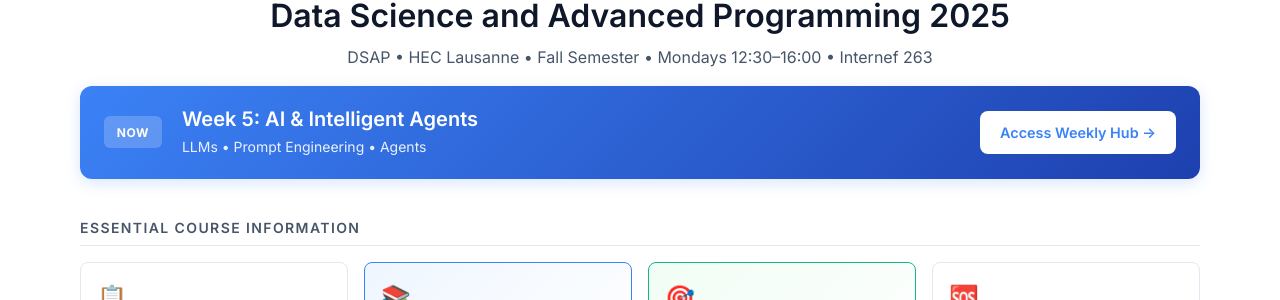
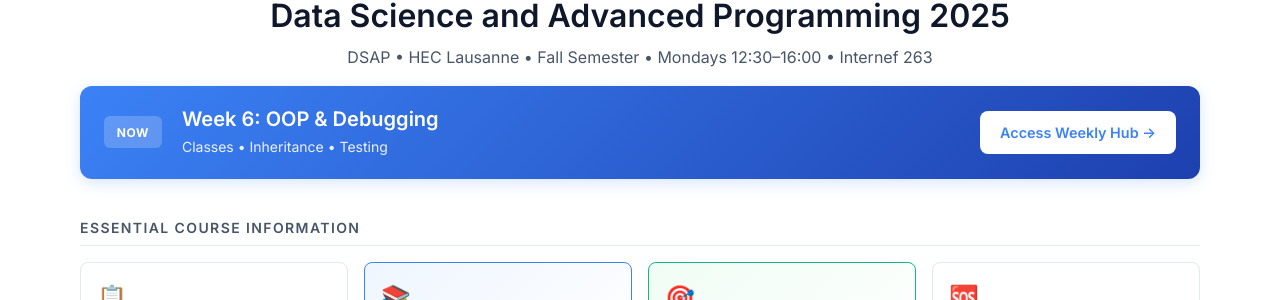
Before and after one commit to ap-unil-2025/course-materials, a Jekyll site: the page built from docs/index.html, in a window 1280 px wide and 900 px high. Shown: the part 134-434 px from the top of the window. Built offline with Jekyll 4.4.1, drawn with Linux system fonts in a browser that asks for light colours.

Commit message:
🔄 Weekly update: Set current week on main page - 2025-10-20

```diff
--- a/docs/index.html
+++ b/docs/index.html
@@ -9,8 +9,8 @@ layout: default
     <div class="current-content">
       <span class="current-label">NOW</span>
       <div class="current-info">
-        <h2>Week 5: AI & Intelligent Agents</h2>
-        <p>LLMs • Prompt Engineering • Agents</p>
+        <h2>Week 6: OOP & Debugging</h2>
+        <p>Classes • Inheritance • Testing</p>
       </div>
     </div>
     <a href="{{ '/weekly-materials' | relative_url }}" class="current-btn">Access Weekly Hub →</a>
```
